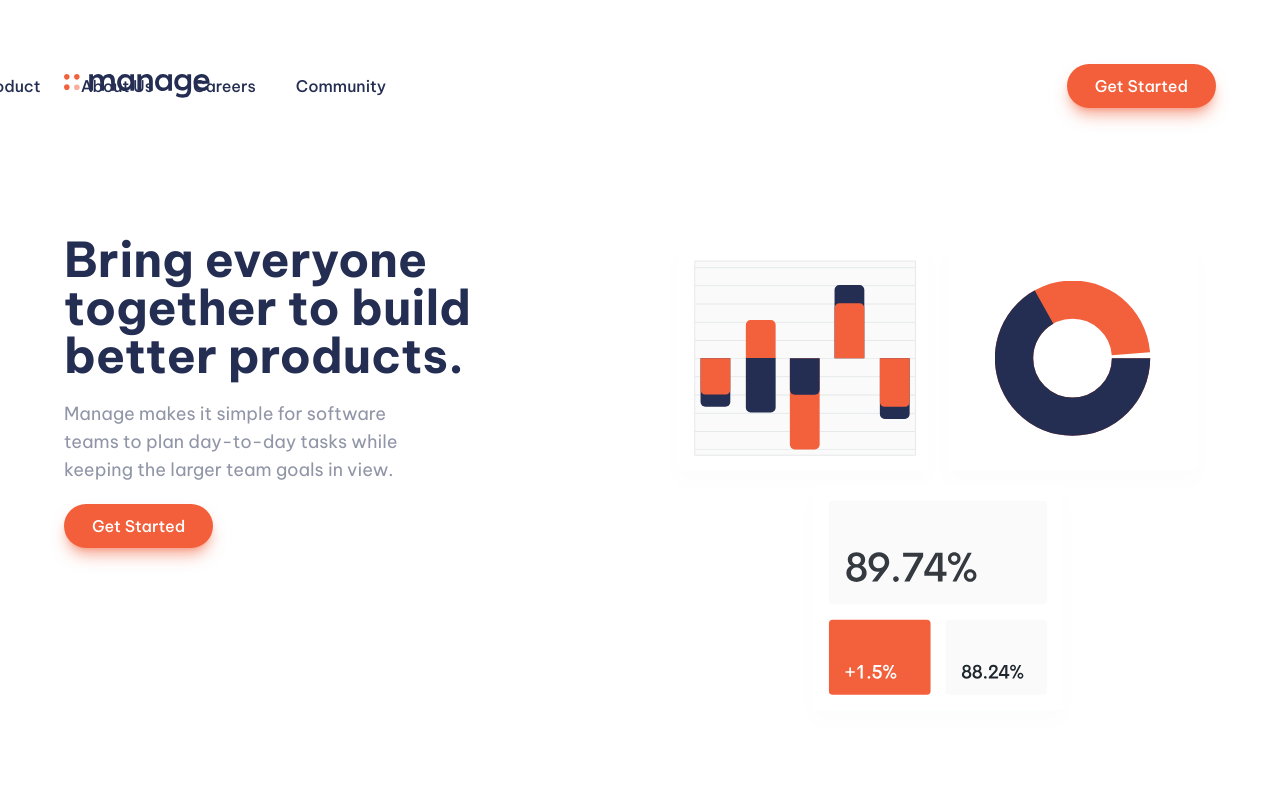
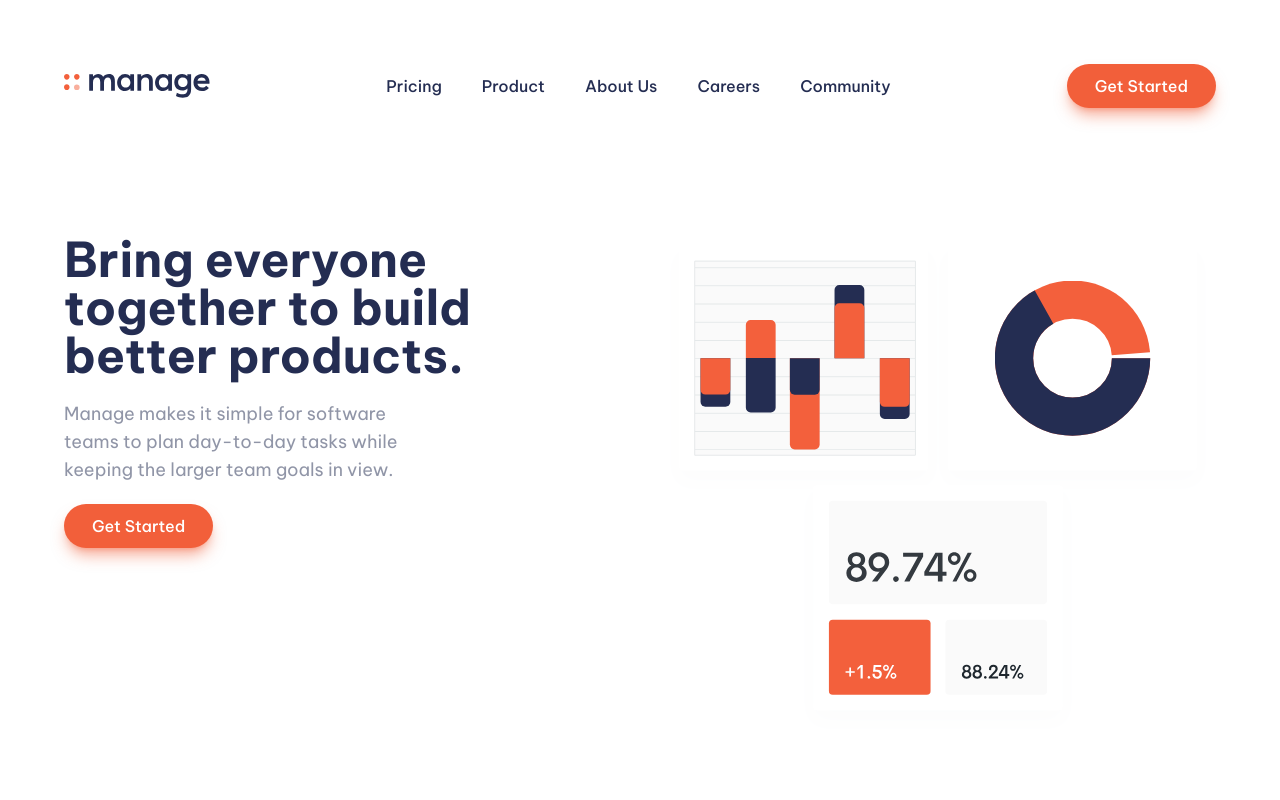
Before and after one commit to jesutobiDev/manage-landing-page, a React (Vite) app: page / in a window 1280 px wide. Shown: the top 800 px of the page. Built offline with nearby package versions, Linux system fonts and the light colour scheme.

Commit message:
navbar fix

```diff
--- a/src/App.css
+++ b/src/App.css
@@ -42,14 +42,3 @@ body{
   background-color: #f25f3a;
   opacity: 1;
 }
-.menu {
-  transition: transform 0.3s ease-in-out;
-}
-
-.menu-hidden {
-  transform: translateX(-100%);
-}
-
-.menu-visible {
-  transform: translateX(0);
-}
--- a/src/components/Header.tsx
+++ b/src/components/Header.tsx
@@ -34,8 +34,8 @@ const Header: FC = () => {
         />
       </div>
       <div
-        className={`bg-very-dark-blue/10 lg:bg-transparent w-screen h-screen lg:w-auto lg:h-auto absolute top-0 left-0 lg:static py-12 px-5 lg:py-0 lg:px-0 space-y-10 lg:space-y-0 menu ${
-          menuOpen ? "menu-visible" : "menu-hidden"
+        className={`bg-very-dark-blue/10 lg:bg-transparent w-screen h-screen lg:w-auto lg:h-auto absolute top-0 left-0 lg:static py-12 px-5 lg:py-0 lg:px-0 space-y-10 lg:space-y-0 transition-transform duration-300 ease-in-out ${
+          menuOpen ? "translate-x-0 lg:translate-x-full transition-transform lg:transition-none" : "-translate-x-full lg:translate-x-0 transition-transform lg:transition-none"
         }`}
       >
         <div className="lg:hidden flex items-center justify-between">
```
